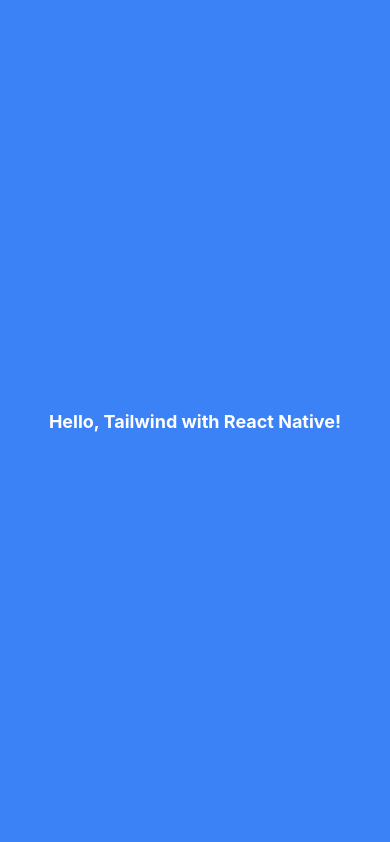
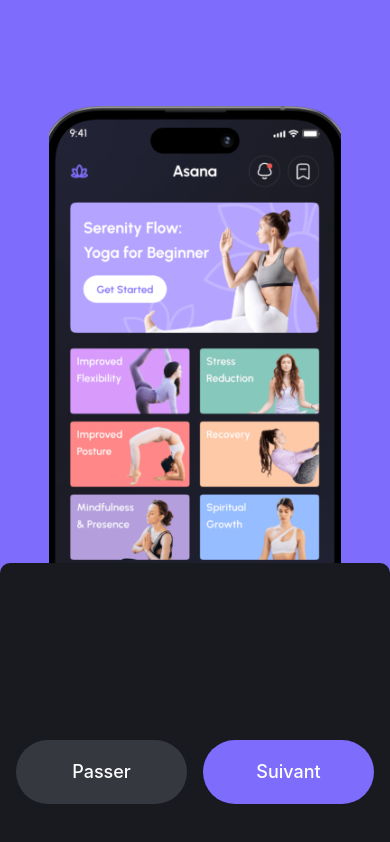
Before and after one commit to pablomds/Healthier, a React Native app: screen / in a window 390 px wide. Built offline with nearby package versions, Linux system fonts and the light colour scheme.

Commit message:
start of walkthrough

```diff
--- a/App.js
+++ b/App.js
@@ -1,12 +1,57 @@
-import { Text, View } from 'react-native';
+import { Text, View, Image, StyleSheet, TouchableOpacity } from 'react-native';
 import "./global.css"
+import healthierSmartphone1 from "./assets/healthierSmartphone1.png";
 
 export default function App() {
   return (
-    <View className="flex-1 justify-center items-center bg-blue-500">
-      <Text className="text-white text-lg font-bold">
-        Hello, Tailwind with React Native!
-      </Text>
+    <View className="flex-1 justify-center items-center relative bg-primary">
+      {/* Image en arrière-plan */}
+      <View className="w-3/4 h-3/4">
+        <Image
+          source={require("./assets/healthierSmartphone1.png")}
+          className="w-full h-full"
+        />
+      </View>
+
+      {/* View qui passe au-dessus */}
+      <View className="absolute bottom-0 w-full h-1/3 bg-secondary rounded-t-[10px] flex">
+        <View className="w-full h-full flex flex-row justify-center items-end px-6 py-10 gap-4">
+          <TouchableOpacity
+            className="bg-secondary-medium w-1/2 h-16 flex justify-center items-center rounded-full"
+          >
+            <Text className="text-white font-medium text-lg text-center">Passer</Text>
+          </TouchableOpacity>
+          <TouchableOpacity
+            className="bg-primary w-1/2 h-16 flex justify-center items-center rounded-full"
+          >
+            <Text className="text-white font-medium text-lg text-center">Suivant</Text>
+          </TouchableOpacity>
+        </View>
+      </View>
     </View>
   );
 }
+
+const styles = StyleSheet.create({
+  container: {
+    flex: 1,
+    justifyContent: "flex-end",
+    alignItems: "center",
+    backgroundColor: "#191a1f",
+  },
+  background: {
+    width: "100%",
+    height: "50%",
+    backgroundColor: "#35383f", // Couleur bg-secondary
+    position: "relative",
+    alignItems: "center",
+  },
+  circle: {
+    position: "absolute",
+    top: -50, // Décalage vers le haut pour "creuser"
+    width: 100, // Largeur du cercle
+    height: 100, // Hauteur du cercle
+    borderRadius: 50, // Forme circulaire
+    backgroundColor: "#191a1f", // Correspond à l'arrière-plan
+  },
+});
--- a/app.json
+++ b/app.json
@@ -24,6 +24,12 @@
     "web": {
       "bundler": "metro",
       "favicon": "./assets/favicon.png"
-    }
+    },
+    "plugins": [
+      "expo-asset",
+      {
+        "assets": ["./assets/healthierSmartphone1.svg"]
+      }
+    ]
   }
 }
--- a/tailwind.config.js
+++ b/tailwind.config.js
@@ -7,7 +7,19 @@
     "./components/**/*.{js,jsx,ts,tsx}",
   ],
   theme: {
-    extend: {},
+    extend: {
+      colors: {
+        primary: {
+          light: "#7b6bf8",
+          DEFAULT: "#7e6cfd",
+          dark: "#191a1f",
+        },
+        secondary: {
+          DEFAULT: "#181A20",
+          medium: "#35383f",
+        },
+      },
+    },
   },
   plugins: [],
   presets: [require("nativewind/preset")],
```
Also changed, not shown: metro.config.js (+8 -0 lines), package.json (+10 -3 lines), 1 other file (tests, documents, lock files or other folders).
